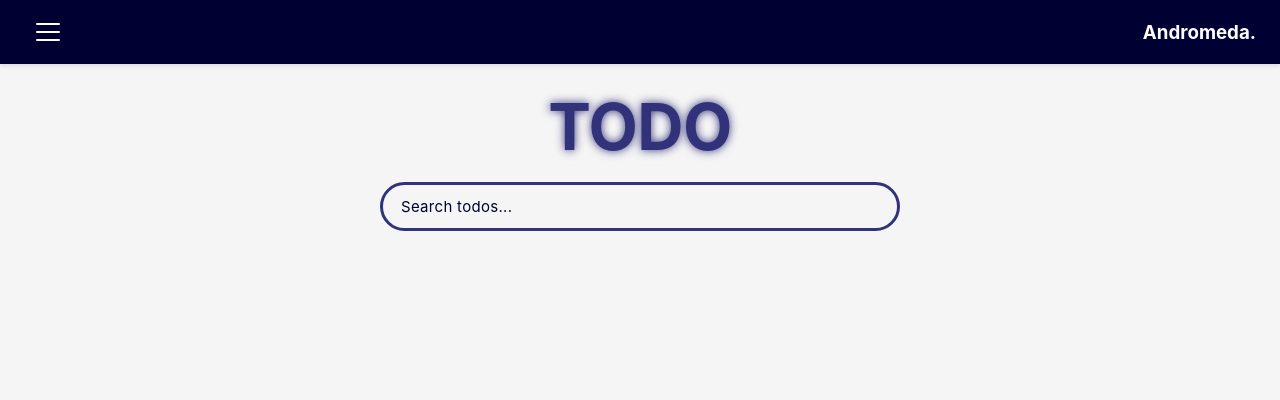
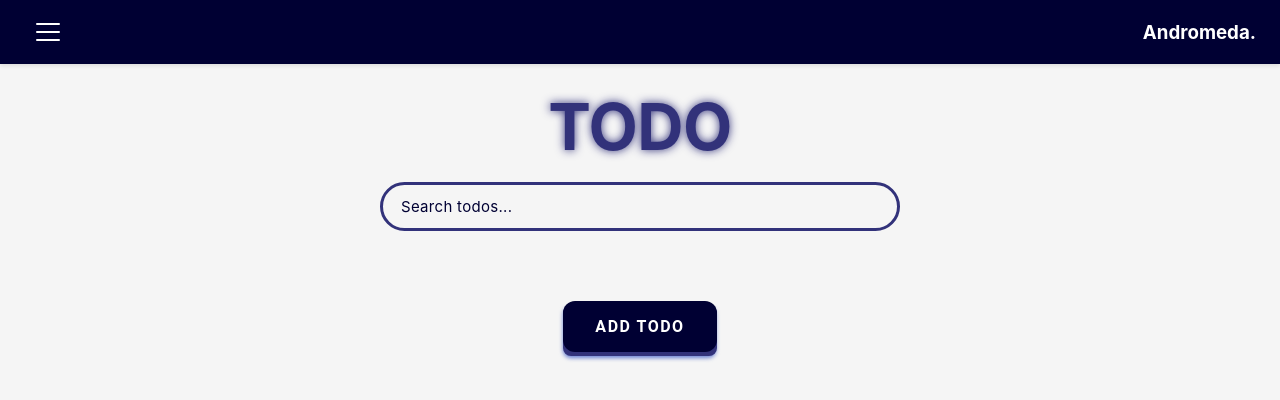
Before and after one commit to abk2191/organiser, a React (Vite) app: page /organiser/todo in a window 1280 px wide. Shown: the top 400 px of the page. Built offline with nearby package versions, Linux system fonts and the light colour scheme.

Commit message:
Added new features

```diff
--- a/src/Notes.jsx
+++ b/src/Notes.jsx
@@ -347,7 +347,10 @@ function Notes() {
           {!isSearching && (
             <>
               <div className="notes-container">
-                <div className="pushable-container">
+                <div
+                  className="pushable-container"
+                  style={{ marginBottom: "70px" }}
+                >
                   <button className="pushable" onClick={newNote}>
                     <span className="shadow"></span>
                     <span className="edge"></span>
--- a/src/Todo.jsx
+++ b/src/Todo.jsx
@@ -535,13 +535,18 @@ function Todo() {
           )}
 
           {/* Pinned Todos */}
-          {!isSearching && sortedPinnedTodos.length > 0 && (
-            <div className="notes-container">
-              <button className="pushable" onClick={newTodo}>
+          <div className="pushable-container">
+            <button
+              className="pushable"
+              onClick={newTodo}
+              style={{ marginBottom: "70px" }}
+            >
               <span className="shadow"></span>
               <span className="edge"></span>
               <span className="front"> ADD TODO </span>
             </button>
+          </div>
+          {!isSearching && sortedPinnedTodos.length > 0 && (
             <div className="pinned-nts">
               <div className="wrapper">
                 <div className="page-text-2">
@@ -625,11 +630,7 @@ function Todo() {
                               <div
                                 className="deep-yellow"
                                 onClick={(e) =>
-                                    changeBackgroundColor(
-                                      todo.id,
-                                      "#43431aff",
-                                      e
-                                    )
+                                  changeBackgroundColor(todo.id, "#43431aff", e)
                                 }
                               ></div>
                             </div>
@@ -668,7 +669,6 @@ function Todo() {
               <div className="wrapper">
                 <div className="page-text-2">
                   <h2>ALL LISTS</h2>
-                  </div>
                 </div>
               </div>
             </div>
```
Lines whose indentation alone changed are shown as unchanged.
